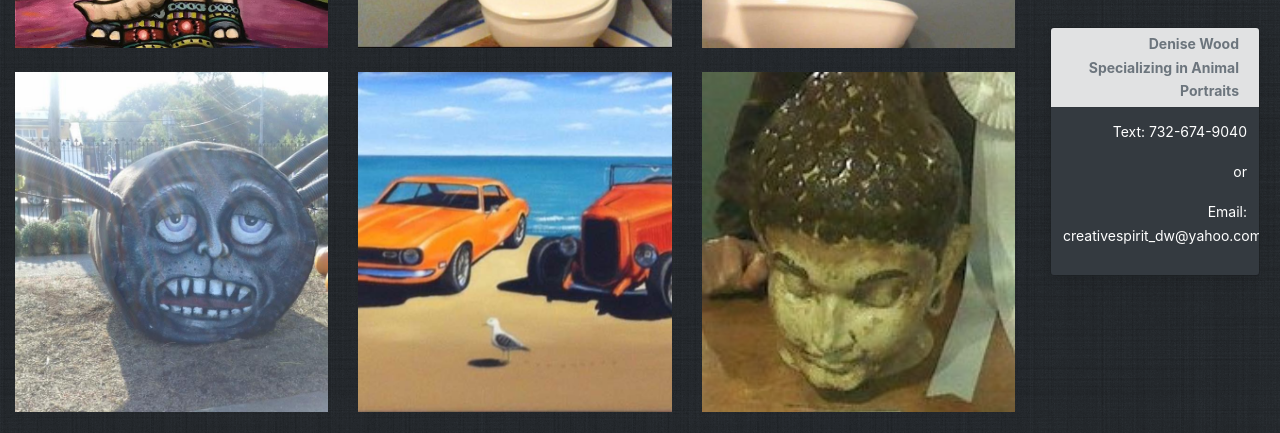
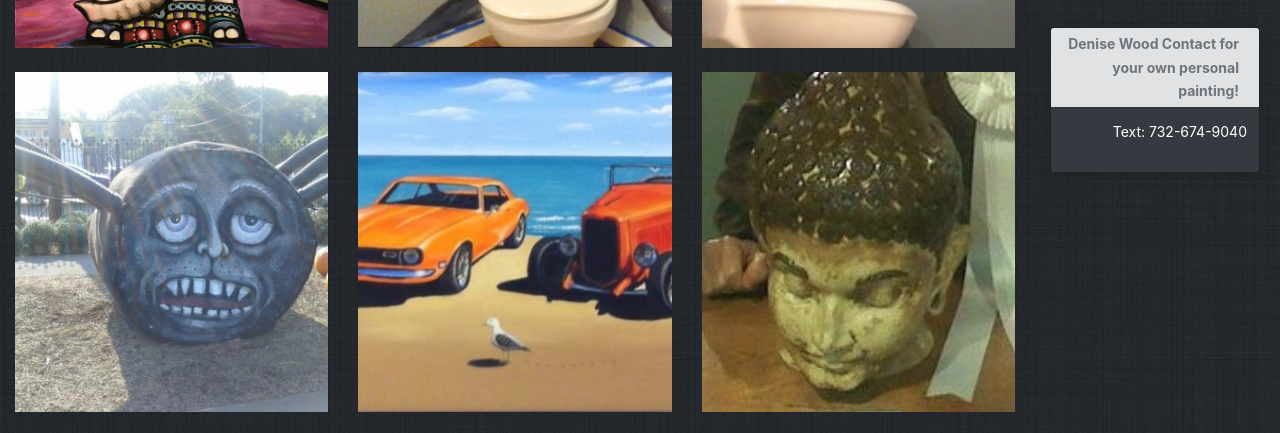
Before and after one commit to CreativeSpirit/CreativeSpirit, a plain HTML site: page artpiece.html in a window 1280 px wide. Shown: the part 308-741 px from the top of the page. Drawn offline with Linux system fonts and the light colour scheme; files whose address does not match are found by name.

Commit message:
Update artpiece.html

```diff
--- a/artpiece.html
+++ b/artpiece.html
@@ -54,7 +54,7 @@
           <div class="toast js-clone-nav bg-dark text-white show" id="myToast" role="alert" aria-live="assertive" aria-atomic="true" data-autohide="false">
             <div class="toast-header">
 
-              <strong>Denise Wood Specializing in Animal Portraits</strong>
+              <strong>Denise Wood Contact for your own personal painting!</strong>
 
               <button type="button" class="ml-2 mb-1 close" data-dismiss="toast" aria-label="Close">
             <!--    <span aria-hidden="true">&times;</span>  -->
@@ -62,8 +62,7 @@
             </div>
             <div class="toast-body">
               <p>Text: 732-674-9040</p>
-              <p>or</p>
-              <p>Email: creativespirit_dw@yahoo.com</p>
+
             </div>
           </div>
           <!-- # -->
```
